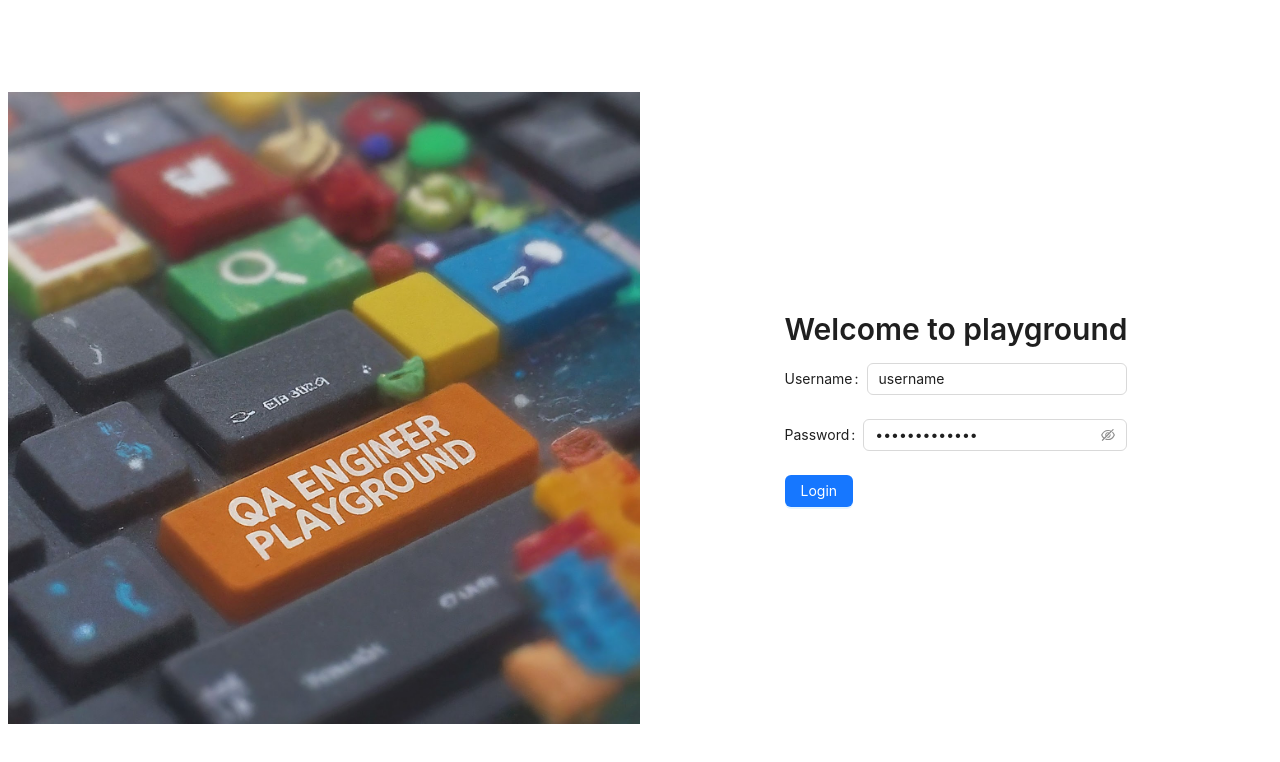
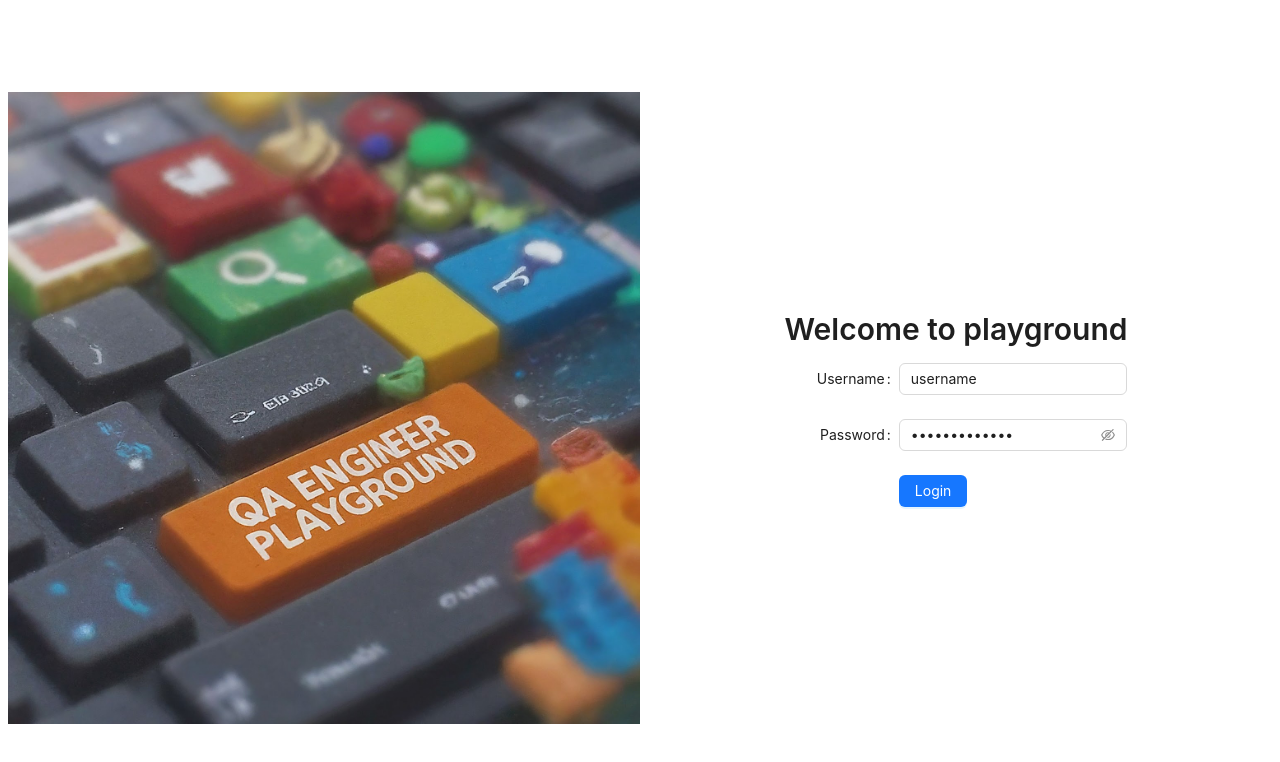
Before and after one commit to PurrCat101/User-Management-Application, a React (Vite) app: page / in a window 1280 px wide. Shown: the top 762 px of the page. Built offline with nearby package versions, Linux system fonts and the light colour scheme.

Commit message:
fix layout login Page and Prefill username, password

```diff
--- a/src/Pages/LoginPage.jsx
+++ b/src/Pages/LoginPage.jsx
@@ -1,6 +1,6 @@
 import { useState } from "react";
 import { Form, Input, Button, Typography, message } from "antd";
-import { useNavigate } from "react-router-dom"; // I
+import { useNavigate } from "react-router-dom";
 import Playground from "../assets/QA Playground.png";
 
 const { Title } = Typography;
@@ -34,7 +34,7 @@ const LoginPage = () => {
         height: "100vh",
       }}
     >
-      <div style={{ display: "flex" }}>
+      <div style={{ display: "flex", justifyContent: "center" }}>
         <img
           src={Playground}
           alt="Login"
@@ -44,30 +44,58 @@ const LoginPage = () => {
       <div
         style={{ display: "flex", justifyContent: "center", padding: "0 20px" }}
       >
-        <div style={{ maxWidth: 400 }}>
+        <div style={{ maxWidth: 600 }}>
           <Title level={2}>Welcome to playground</Title>
-          <Form name="loginForm" onFinish={handleLogin}>
+          <Form
+            name="basic"
+            labelCol={{
+              span: 8,
+            }}
+            wrapperCol={{
+              span: 16,
+            }}
+            onFinish={handleLogin}
+            autoComplete="off"
+          >
             <Form.Item
               label="Username"
               name="username"
-              rules={[{ message: "Please input your username!" }]}
+              rules={[
+                {
+                  required: false,
+                  // bypass login change to true when doesn't bypass
+                  message: "Please input your username!",
+                },
+              ]}
             >
               <Input
                 onChange={(e) => setUsername(e.target.value)}
                 defaultValue={"username"}
               />
             </Form.Item>
+
             <Form.Item
               label="Password"
               name="password"
-              rules={[{ message: "Please input your password!" }]}
+              rules={[
+                {
+                  required: false,
+                  // bypass login change to true when doesn't bypass
+                  message: "Please input your password!",
+                },
+              ]}
             >
               <Input.Password
                 onChange={(e) => setPassword(e.target.value)}
                 defaultValue={"Password1234!"}
               />
             </Form.Item>
-            <Form.Item>
+            <Form.Item
+              wrapperCol={{
+                offset: 8,
+                span: 16,
+              }}
+            >
               <Button type="primary" htmlType="submit">
                 Login
               </Button>
```
